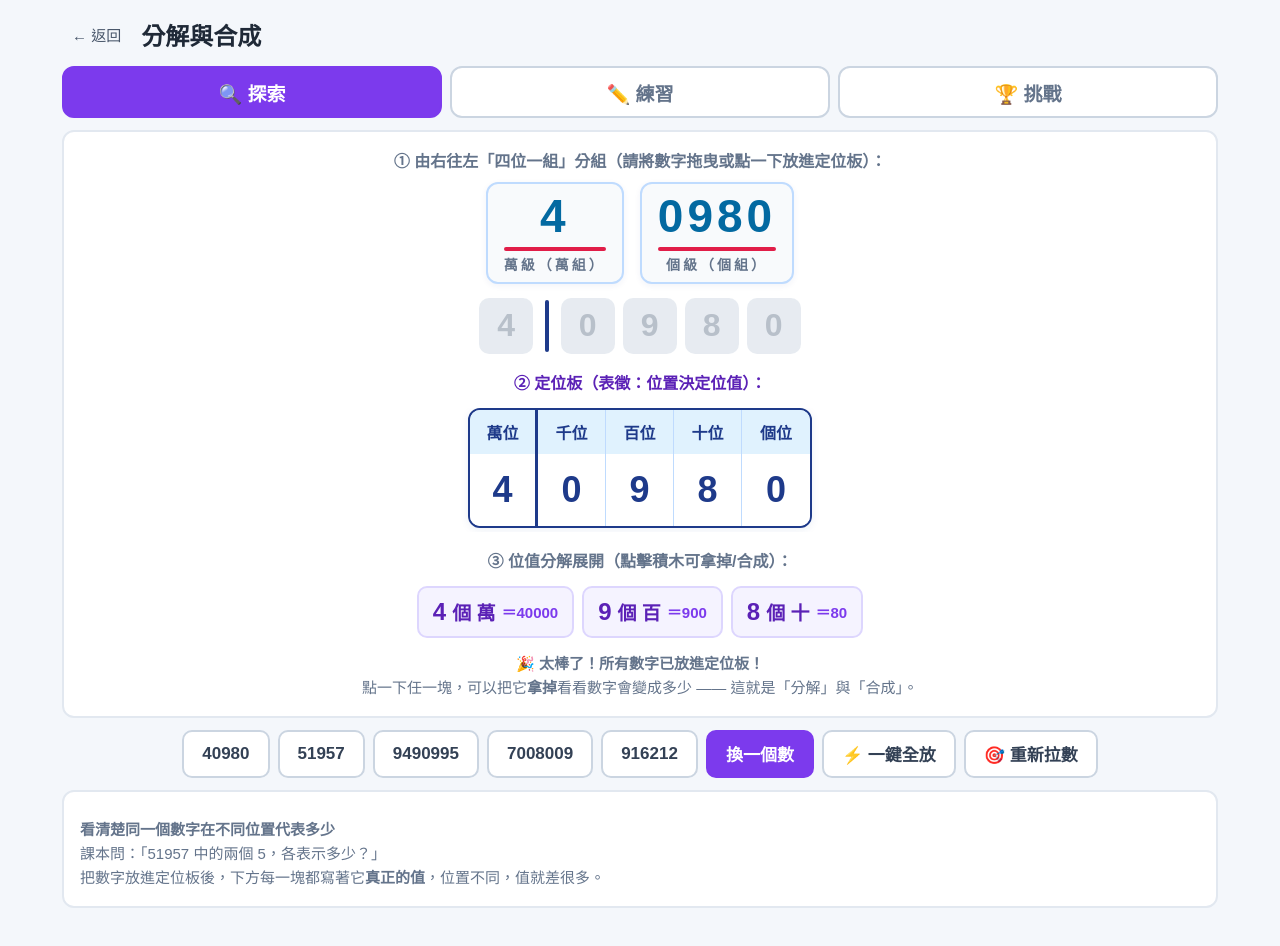
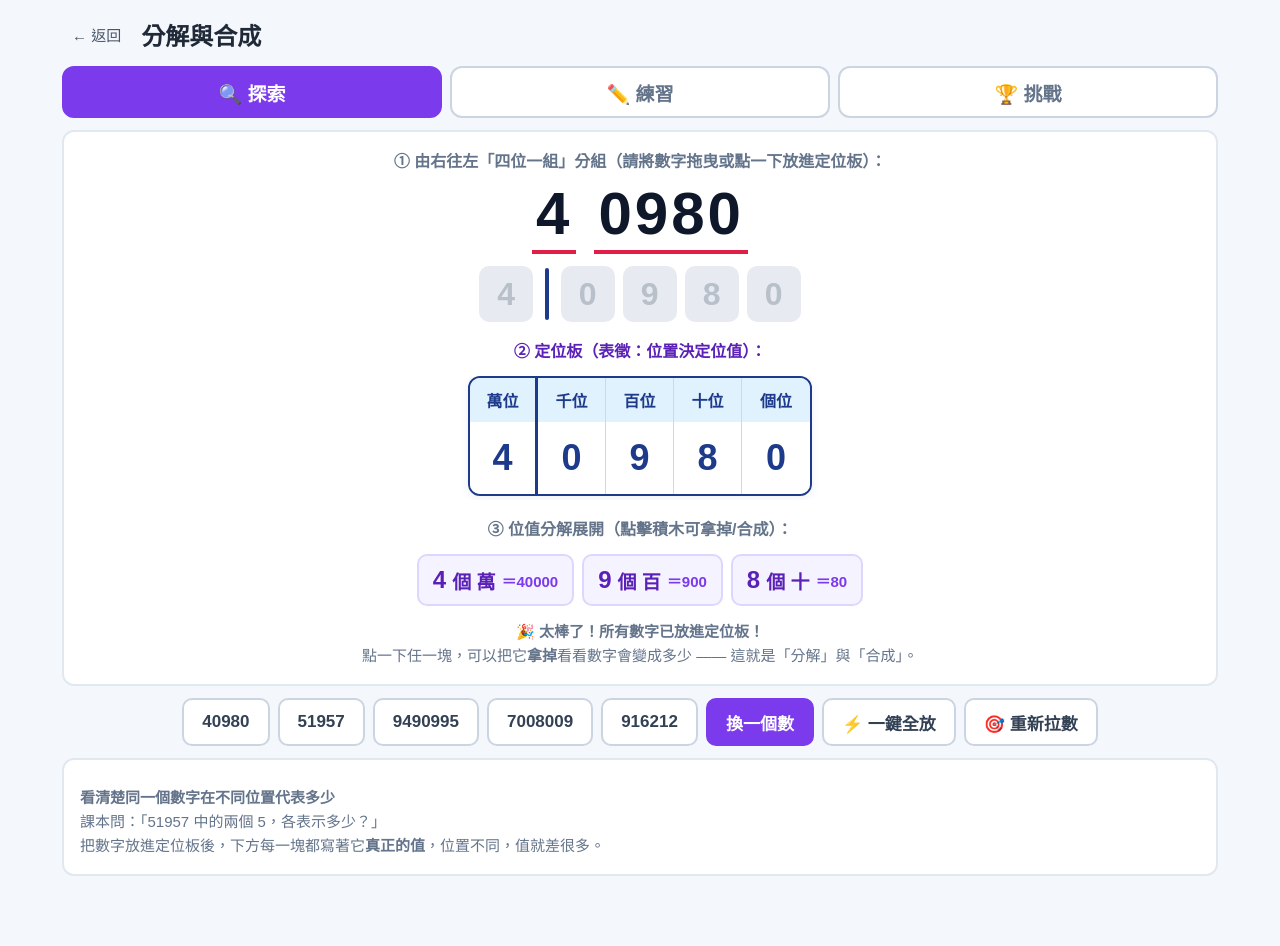
Before and after one commit to wukolo1206/place-value-board, a plain HTML site: page compose.html in a window 1280 px wide. Drawn offline with Linux system fonts and the light colour scheme.

Commit message:
style(compose): 大數頂部保持純粹連續數字，四位一組加紅色底線標註

```diff
--- a/compose.html
+++ b/compose.html
@@ -19,14 +19,9 @@ h1{font-size:20px;margin:0;flex:1}
 .panel{display:none}.panel.on{display:block}
 
 .card{background:#fff;border-radius:12px;padding:16px;border:2px solid #e2e8f0;margin-bottom:12px}
-.big{font-size:44px;font-weight:700;text-align:center;letter-spacing:3px;color:#0f172a;margin:8px 0}
-.big-grouped{display:flex;gap:16px;justify-content:center;align-items:flex-start;margin:10px 0 14px;flex-wrap:wrap}
-.num-card{background:#f8fafc;border:2px solid #bfdbfe;border-radius:12px;padding:6px 16px 8px;
-          display:inline-flex;flex-direction:column;align-items:center;min-width:84px;
-          box-shadow:0 2px 6px rgba(30,58,138,.06)}
-.nc-val{font-size:46px;font-weight:700;color:#0369a1;letter-spacing:4px;line-height:1.15;font-family:inherit}
-.nc-line{width:100%;height:4px;background:#e11d48;border-radius:2px;margin-top:4px}
-.nc-tag{font-size:14px;font-weight:700;color:#64748b;margin-top:3px}
+.big{font-size:46px;font-weight:700;text-align:center;letter-spacing:3px;color:#0f172a;margin:10px 0 14px}
+.ugrp{display:inline-block;padding:0 4px;border-bottom:4px solid #e11d48;line-height:1.2}
+.ugrp-space{display:inline-block;width:18px}
 .parts{display:flex;gap:8px;flex-wrap:wrap;justify-content:center;margin:14px 0}
 .part{border-radius:10px;padding:10px 14px;font-size:19px;font-weight:700;
       border:2px solid #ddd6fe;background:#f5f3ff;color:#5b21b6;min-height:52px;
@@ -305,16 +300,11 @@ function renderExplore() {
 function formatGroupedNumber(num) {
   var s = String(num), L = s.length;
   if (L <= 4) {
-    return '<div class="big-grouped">'
-         + '<div class="num-card"><div class="nc-val">' + s + '</div><div class="nc-line"></div><div class="nc-tag">個級（個組）</div></div>'
-         + '</div>';
+    return '<span class="ugrp">' + s + '</span>';
   }
   var wanPart = s.slice(0, L - 4);
   var gePart = s.slice(L - 4);
-  return '<div class="big-grouped">'
-       + '<div class="num-card"><div class="nc-val">' + wanPart + '</div><div class="nc-line"></div><div class="nc-tag">萬級（萬組）</div></div>'
-       + '<div class="num-card"><div class="nc-val">' + gePart + '</div><div class="nc-line"></div><div class="nc-tag">個級（個組）</div></div>'
-       + '</div>';
+  return '<span class="ugrp">' + wanPart + '</span><span class="ugrp-space"></span><span class="ugrp">' + gePart + '</span>';
 }
 
 function drawChips() {
```
